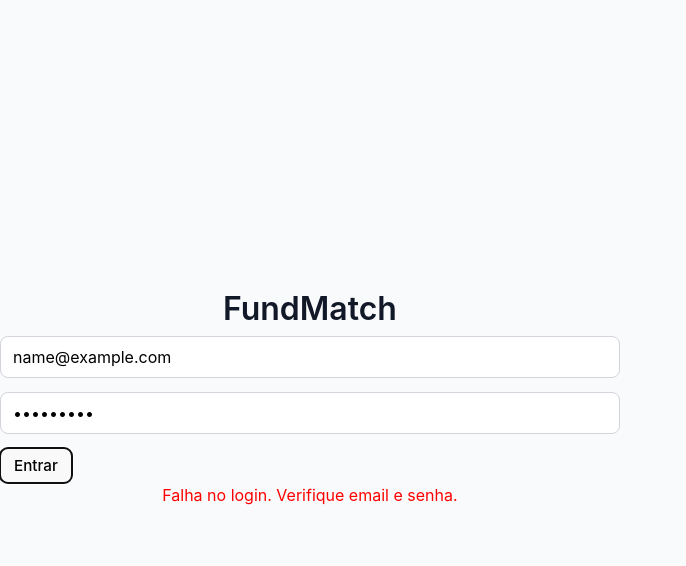
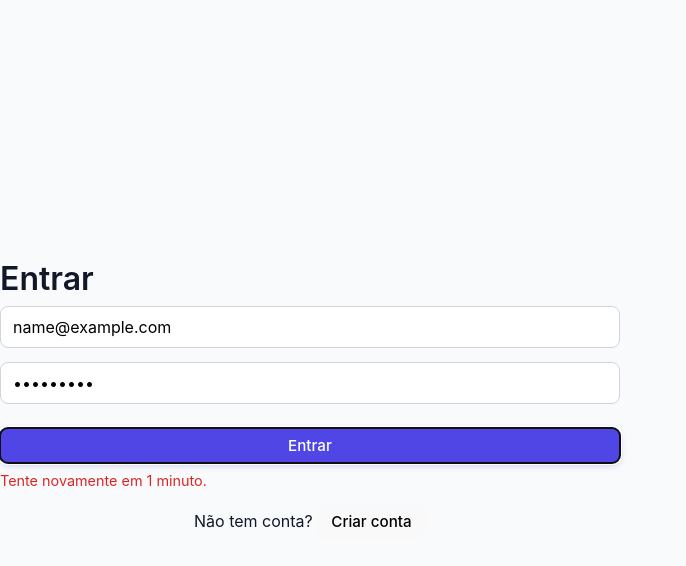
Before and after one commit to BernardoBones/CCC_BernardoBones_FundMatch, a React app in the folder frontend/: page / in a window 1280 px wide. Both pictures are taken after typing "name@example.com", "Sample123" into the empty fields and a click on the button "Entrar". Shown: the top 566 px of the page, without its empty margins (0-686 px from the left). Built offline with nearby package versions, Linux system fonts and the light colour scheme; no server answers; the HTML template or start-up script is replaced by a standard one.

Commit message:
funcionalidades de login e cadastro com tratamento de erros e feedback do usuário.

```diff
--- a/frontend/src/pages/FundsDashboard.jsx
+++ b/frontend/src/pages/FundsDashboard.jsx
@@ -23,6 +23,10 @@ export default function FundsDashboard() {
           api.get("/favorites/"),
           api.get("/recommendations/"),
         ]);
+
+        console.log("📊 /funds/:", fundRes.data);
+        console.log("⭐ /favorites/:", favRes.data);
+        console.log("💡 /recommendations/:", recRes.data);
 
         setFunds(fundRes.data);
         setFavorites(favRes.data.map((f) => f.id));
@@ -79,7 +83,7 @@ export default function FundsDashboard() {
         {list.map((fund) => (
           <div key={fund.id} className="fund-card">
             <div className="fund-header">
-              <h3>{fund.nome}</h3>
+              <h3>{fund.name}</h3>
               <button
                 className={
                   favorites.includes(fund.id) ? "favorite" : "not-favorite"
@@ -89,22 +93,12 @@ export default function FundsDashboard() {
                 {favorites.includes(fund.id) ? "★" : "☆"}
               </button>
             </div>
-            <p>
-              <strong>CNPJ:</strong> {fund.cnpj}
-            </p>
-            <p>
-              <strong>Classe:</strong> {fund.classe || "N/A"}
-            </p>
-            <p>
-              <strong>Rentabilidade:</strong>{" "}
-              {fund.rentabilidade?.toFixed(2) ?? 0}%
-            </p>
-            <p>
-              <strong>Risco:</strong> {fund.risco?.toFixed(2) ?? 0}
-            </p>
-            <p>
-              <strong>Sharpe:</strong> {fund.sharpe?.toFixed(2) ?? 0}
-            </p>
+
+            <p><strong>CNPJ:</strong> {fund.cnpj}</p>
+            <p><strong>Classe:</strong> {fund.class_name || "N/A"}</p>
+            <p><strong>Rentabilidade:</strong> {fund.rentability?.toFixed(2) ?? 0}%</p>
+            <p><strong>Risco:</strong> {fund.risk?.toFixed(2) ?? 0}</p>
+            <p><strong>Sharpe:</strong> {fund.sharpe?.toFixed(2) ?? 0}</p>
           </div>
         ))}
       </div>
--- a/frontend/src/pages/FundsPage.jsx
+++ /dev/null
@@ -1,88 +0,0 @@
-import React, { useEffect, useState } from "react";
-import axios from "axios";
-import "../styles/styles.css";
-
-export default function FundsPage() {
-  const [funds, setFunds] = useState([]);
-  const [favorites, setFavorites] = useState([]);
-  const [loading, setLoading] = useState(true);
-  const [error, setError] = useState("");
-
-  const token = localStorage.getItem("token");
-
-  const api = axios.create({
-    baseURL: "http://127.0.0.1:8000",
-    headers: {
-      Authorization: `Bearer ${token}`,
-    },
-  });
-
-  useEffect(() => {
-    async function fetchData() {
-      setLoading(true);
-      setError("");
-      try {
-        const [fundsRes, favsRes] = await Promise.all([
-          api.get("/funds/"),
-          api.get("/favorites/"),
-        ]);
-        setFunds(fundsRes.data);
-        setFavorites(favsRes.data.map(f => f.id)); // lista de ids favoritos
-      } catch (err) {
-        console.error("Erro ao buscar dados:", err);
-        setError("Não foi possível carregar os fundos. Tente novamente.");
-      } finally {
-        setLoading(false);
-      }
-    }
-
-    fetchData();
-  }, []);
-
-  async function toggleFavorite(fundId) {
-    try {
-      if (favorites.includes(fundId)) {
-        await api.delete(`/favorites/${fundId}`);
-        setFavorites(favorites.filter(id => id !== fundId));
-      } else {
-        await api.post(`/favorites/${fundId}`);
-        setFavorites([...favorites, fundId]);
-      }
-    } catch (err) {
-      console.error("Erro ao favoritar:", err);
-      alert("Não foi possível atualizar favorito. Tente novamente.");
-    }
-  }
-
-  if (loading) return <p className="p-4">Carregando fundos...</p>;
-  if (error) return <p className="p-4 text-red-500">{error}</p>;
-
-  return (
-    <div className="p-4">
-      <h2 className="text-xl font-bold mb-4">Fundos de Investimento</h2>
-      {funds.length === 0 ? (
-        <p>Nenhum fundo disponível.</p>
-      ) : (
-        <ul className="space-y-2">
-          {funds.map(fund => (
-            <li
-              key={fund.id}
-              className="flex items-center justify-between bg-gray-100 p-3 rounded-lg"
-            >
-              <div>
-                <p className="font-semibold">{fund.name}</p>
-                <p className="text-sm text-gray-600">{fund.cnpj}</p>
-              </div>
-              <button
-                onClick={() => toggleFavorite(fund.id)}
-                className={`text-lg ${favorites.includes(fund.id) ? "text-yellow-500" : "text-gray-400"}`}
-              >
-                {favorites.includes(fund.id) ? "★" : "☆"}
-              </button>
-            </li>
-          ))}
-        </ul>
-      )}
-    </div>
-  );
-}
--- a/frontend/src/pages/LoginPage.jsx
+++ b/frontend/src/pages/LoginPage.jsx
@@ -3,39 +3,112 @@ import api from "../api/api";
 import { useNavigate } from "react-router-dom";
 import "../styles/styles.css";
 
-
 export default function LoginPage() {
+  const [isRegister, setIsRegister] = useState(false);
+  const [name, setName] = useState("");
   const [email, setEmail] = useState("");
   const [password, setPassword] = useState("");
   const [error, setError] = useState("");
+  const [success, setSuccess] = useState("");
   const navigate = useNavigate();
 
-  const handleLogin = async (e) => {
+  const handleSubmit = async (e) => {
     e.preventDefault();
+    setError("");
+    setSuccess("");
+
     try {
-    const formData = { email, password };
-    console.log("🔍 formData:", formData);
-
-    // Axios envia JSON por padrão
-    const res = await api.post("/auth/login", formData);
-
+      if (isRegister) {
+        // Criar conta
+        const res = await api.post("/auth/register", { name, email, password });
+        setSuccess("Conta criada com sucesso! Você já pode fazer login.");
+        setIsRegister(false);
+        setName("");
+        setPassword("");
+      } else {
+        // Fazer login
+        const res = await api.post("/auth/login", { email, password });
         localStorage.setItem("token", res.data.access_token);
         navigate("/dashboard");
+      }
     } catch (err) {
-    console.error("Erro ao fazer login:", err);
-    setError("Falha no login. Verifique email e senha.");
+      console.error("Erro:", err);
+      if (err.response?.status === 400) {
+        setError("E-mail já registrado.");
+      } else if (err.response?.status === 401) {
+        setError("Credenciais inválidas.");
+      } else {
+        setError("Tente novamente em 1 minuto.");
+      }
     }
   };
 
   return (
-    <div style={{ display: "flex", flexDirection: "column", alignItems: "center" }}>
-      <h1>FundMatch</h1>
-      <form onSubmit={handleLogin}>
-        <input placeholder="Email" value={email} onChange={(e) => setEmail(e.target.value)} />
-        <input type="password" placeholder="Senha" value={password} onChange={(e) => setPassword(e.target.value)} />
-        <button type="submit">Entrar</button>
+    <div className="auth-container">
+      <div className="auth-box">
+        <h1 className="auth-title">{isRegister ? "Criar Conta" : "Entrar"}</h1>
+
+        <form onSubmit={handleSubmit}>
+          {isRegister && (
+            <input
+              type="text"
+              placeholder="Nome completo"
+              value={name}
+              onChange={(e) => setName(e.target.value)}
+              required
+            />
+          )}
+
+          <input
+            type="email"
+            placeholder="E-mail"
+            value={email}
+            onChange={(e) => setEmail(e.target.value)}
+            required
+          />
+
+          <input
+            type="password"
+            placeholder="Senha"
+            value={password}
+            onChange={(e) => setPassword(e.target.value)}
+            required
+          />
+
+          <button type="submit" className="btn-primary" style={{ width: "100%", marginTop: "10px" }}>
+            {isRegister ? "Cadastrar" : "Entrar"}
+          </button>
         </form>
-      {error && <p style={{ color: "red" }}>{error}</p>}
+
+        {error && <p className="error">{error}</p>}
+        {success && <p className="success">{success}</p>}
+
+        <p style={{ marginTop: "12px", textAlign: "center" }}>
+          {isRegister ? (
+            <>
+              Já tem uma conta?{" "}
+              <button
+                type="button"
+                onClick={() => setIsRegister(false)}
+                className="link-button"
+              >
+                Entrar
+              </button>
+            </>
+          ) : (
+            <>
+              Não tem conta?{" "}
+              <button
+                type="button"
+                onClick={() => setIsRegister(true)}
+                className="link-button"
+              >
+                Criar conta
+              </button>
+            </>
+          )}
+        </p>
+      </div>
     </div>
   );
 }
```
Also changed, not shown: 1 other file (tests, documents, lock files or other folders). Lines whose indentation alone changed are shown as unchanged.
